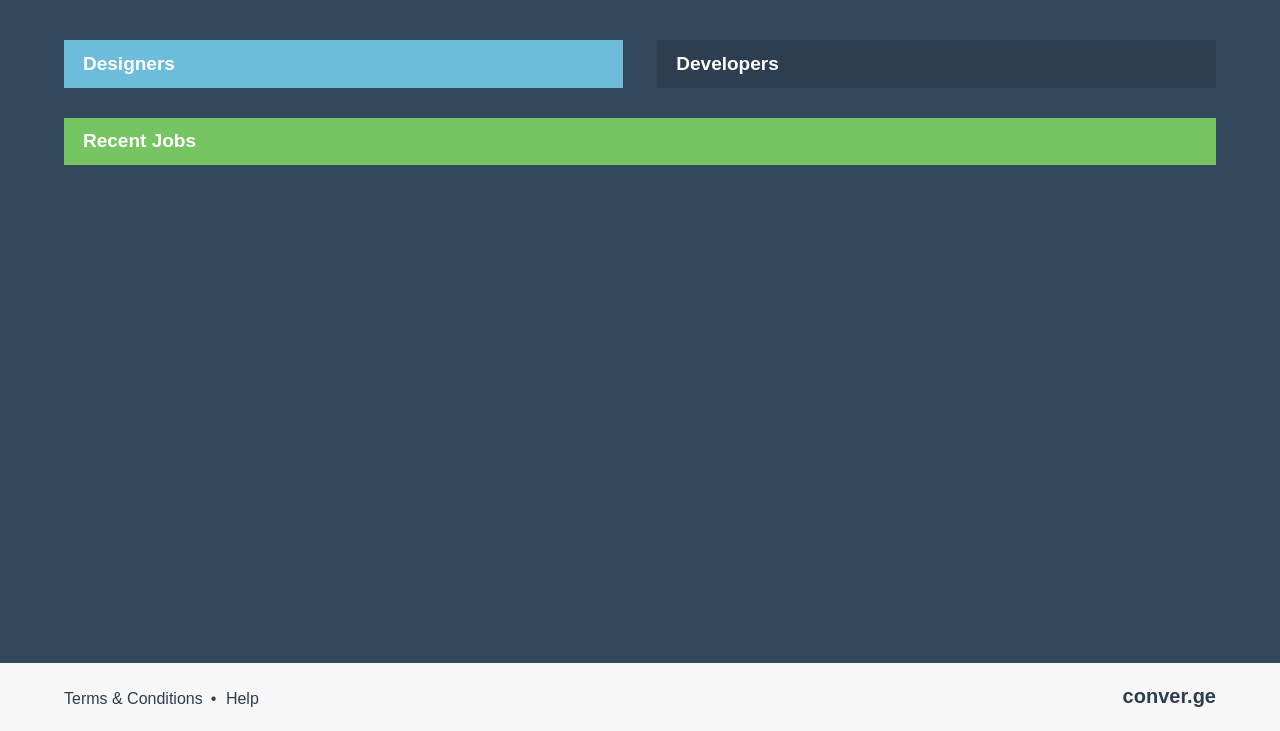
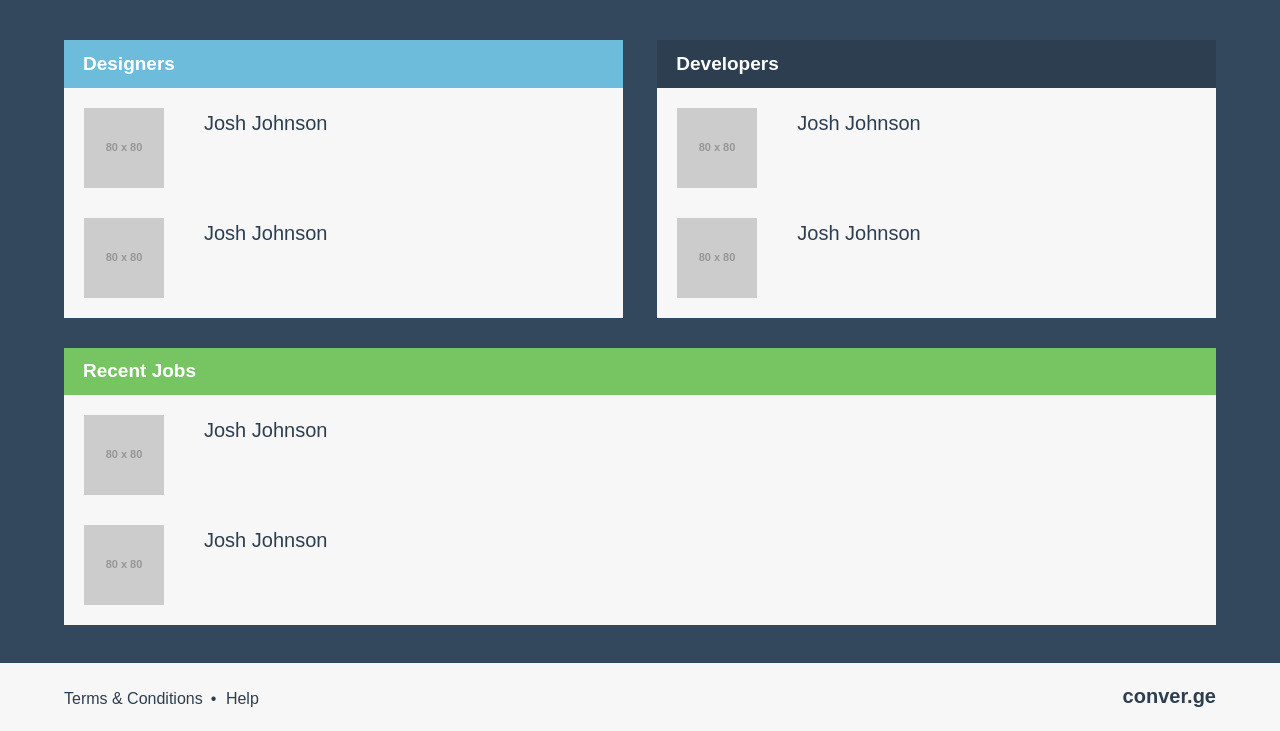
Before and after one commit to jshjohnson/Connectd, a PHP site: page /dashboard.html in a window 1280 px wide. Shown: the part 69-800 px from the top of the page. Run offline with PHP 8.4, Linux system fonts and the light colour scheme; grey boxes labelled with a size stand in for pictures from a placeholder-image service; some libraries are stand-ins or nearby versions.

Commit message:
Adopted .media object for dashboard template

```diff
--- a/assets/css/print.css
+++ b/assets/css/print.css
@@ -1552,17 +1552,26 @@ a:hover {
 /* Media Object - http://goo.gl/Xf6MJ
 ----------------------------------*/
 /* line 4, ../scss/core/_modules.scss */
+.media-wrapper {
+  margin: 1em;
+}
+
+/* line 8, ../scss/core/_modules.scss */
 .media {
   margin-bottom: 1.5em;
 }
-
-/* line 9, ../scss/core/_modules.scss */
+/* line 11, ../scss/core/_modules.scss */
+.media:last-child {
+  margin-bottom: 0;
+}
+
+/* line 17, ../scss/core/_modules.scss */
 .media__img img,
 img.media__img {
   margin-bottom: 1.5em;
 }
 @media screen and (min-width: 48em) {
-  /* line 9, ../scss/core/_modules.scss */
+  /* line 17, ../scss/core/_modules.scss */
   .media__img img,
   img.media__img {
     margin-bottom: 0;
@@ -1839,33 +1848,33 @@ img.media__img {
 
 /* Sidebar
 ----------------------------------*/
-/* line 218, ../scss/core/_modules.scss */
+/* line 226, ../scss/core/_modules.scss */
 .user-sidebar__avatar {
   width: 100%;
 }
 
-/* line 222, ../scss/core/_modules.scss */
-.portfolio, .user-sidebar {
+/* line 230, ../scss/core/_modules.scss */
+.portfolio, .user-sidebar, .dashboard-panel {
   background-color: #f7f7f7;
   -webkit-box-sizing: border-box;
   -moz-box-sizing: border-box;
   box-sizing: border-box;
 }
 
-/* line 227, ../scss/core/_modules.scss */
+/* line 235, ../scss/core/_modules.scss */
 .user-sidebar__title {
   font-size: 1.35em;
   margin: 0.75em 0 0.2em;
   font-weight: 600;
 }
 @media screen and (max-width: 48em) {
-  /* line 227, ../scss/core/_modules.scss */
+  /* line 235, ../scss/core/_modules.scss */
   .user-sidebar__title {
     margin-top: 0.5em;
   }
 }
 
-/* line 236, ../scss/core/_modules.scss */
+/* line 244, ../scss/core/_modules.scss */
 .user-sidebar__job, .user-sidebar__geo {
   font-size: .9em;
   margin-top: 0;
@@ -2036,39 +2047,46 @@ img.media__img {
   -moz-box-sizing: border-box;
   box-sizing: border-box;
 }
-/* line 378, ../scss/core/_modules.scss */
+/* line 389, ../scss/core/_modules.scss */
 .skills__bar .skill__name[data-skill="5"] {
   width: 100%;
 }
-/* line 381, ../scss/core/_modules.scss */
+/* line 392, ../scss/core/_modules.scss */
 .skills__bar .skill__name[data-skill="4"] {
   width: 75%;
 }
-/* line 384, ../scss/core/_modules.scss */
+/* line 395, ../scss/core/_modules.scss */
 .skills__bar .skill__name[data-skill="3"] {
   width: 50%;
 }
-/* line 387, ../scss/core/_modules.scss */
+/* line 398, ../scss/core/_modules.scss */
 .skills__bar .skill__name[data-skill="2"] {
   width: 25%;
 }
-/* line 390, ../scss/core/_modules.scss */
+/* line 401, ../scss/core/_modules.scss */
 .skills__bar .skill__name[data-skill="1"] {
   width: 0%;
 }
 
 /* Call to action
 ----------------------------------*/
-/* line 400, ../scss/core/_modules.scss */
+/* line 411, ../scss/core/_modules.scss */
 .call-to-action {
   text-align: center;
   margin: .5em 0 2em;
   flex: 1;
 }
-/* line 404, ../scss/core/_modules.scss */
+/* line 415, ../scss/core/_modules.scss */
 .call-to-action .call-to-action__title {
   color: white;
   font-weight: 600;
+}
+
+/* Dashboard panel
+----------------------------------*/
+/* line 424, ../scss/core/_modules.scss */
+.dashboard-panel {
+  margin-bottom: 1.5em;
 }
 
 @-moz-keyframes dropDown {
--- a/assets/css/screen.css
+++ b/assets/css/screen.css
@@ -1552,17 +1552,26 @@ a:hover {
 /* Media Object - http://goo.gl/Xf6MJ
 ----------------------------------*/
 /* line 4, ../scss/core/_modules.scss */
+.media-wrapper {
+  margin: 1em;
+}
+
+/* line 8, ../scss/core/_modules.scss */
 .media {
   margin-bottom: 1.5em;
 }
-
-/* line 9, ../scss/core/_modules.scss */
+/* line 11, ../scss/core/_modules.scss */
+.media:last-child {
+  margin-bottom: 0;
+}
+
+/* line 17, ../scss/core/_modules.scss */
 .media__img img,
 img.media__img {
   margin-bottom: 1.5em;
 }
 @media screen and (min-width: 48em) {
-  /* line 9, ../scss/core/_modules.scss */
+  /* line 17, ../scss/core/_modules.scss */
   .media__img img,
   img.media__img {
     margin-bottom: 0;
@@ -1839,33 +1848,33 @@ img.media__img {
 
 /* Sidebar
 ----------------------------------*/
-/* line 218, ../scss/core/_modules.scss */
+/* line 226, ../scss/core/_modules.scss */
 .user-sidebar__avatar {
   width: 100%;
 }
 
-/* line 222, ../scss/core/_modules.scss */
-.portfolio, .user-sidebar {
+/* line 230, ../scss/core/_modules.scss */
+.portfolio, .user-sidebar, .dashboard-panel {
   background-color: #f7f7f7;
   -webkit-box-sizing: border-box;
   -moz-box-sizing: border-box;
   box-sizing: border-box;
 }
 
-/* line 227, ../scss/core/_modules.scss */
+/* line 235, ../scss/core/_modules.scss */
 .user-sidebar__title {
   font-size: 1.35em;
   margin: 0.75em 0 0.2em;
   font-weight: 600;
 }
 @media screen and (max-width: 48em) {
-  /* line 227, ../scss/core/_modules.scss */
+  /* line 235, ../scss/core/_modules.scss */
   .user-sidebar__title {
     margin-top: 0.5em;
   }
 }
 
-/* line 236, ../scss/core/_modules.scss */
+/* line 244, ../scss/core/_modules.scss */
 .user-sidebar__job, .user-sidebar__geo {
   font-size: .9em;
   margin-top: 0;
@@ -2036,39 +2047,46 @@ img.media__img {
   -moz-box-sizing: border-box;
   box-sizing: border-box;
 }
-/* line 378, ../scss/core/_modules.scss */
+/* line 389, ../scss/core/_modules.scss */
 .skills__bar .skill__name[data-skill="5"] {
   width: 100%;
 }
-/* line 381, ../scss/core/_modules.scss */
+/* line 392, ../scss/core/_modules.scss */
 .skills__bar .skill__name[data-skill="4"] {
   width: 75%;
 }
-/* line 384, ../scss/core/_modules.scss */
+/* line 395, ../scss/core/_modules.scss */
 .skills__bar .skill__name[data-skill="3"] {
   width: 50%;
 }
-/* line 387, ../scss/core/_modules.scss */
+/* line 398, ../scss/core/_modules.scss */
 .skills__bar .skill__name[data-skill="2"] {
   width: 25%;
 }
-/* line 390, ../scss/core/_modules.scss */
+/* line 401, ../scss/core/_modules.scss */
 .skills__bar .skill__name[data-skill="1"] {
   width: 0%;
 }
 
 /* Call to action
 ----------------------------------*/
-/* line 400, ../scss/core/_modules.scss */
+/* line 411, ../scss/core/_modules.scss */
 .call-to-action {
   text-align: center;
   margin: .5em 0 2em;
   flex: 1;
 }
-/* line 404, ../scss/core/_modules.scss */
+/* line 415, ../scss/core/_modules.scss */
 .call-to-action .call-to-action__title {
   color: white;
   font-weight: 600;
+}
+
+/* Dashboard panel
+----------------------------------*/
+/* line 424, ../scss/core/_modules.scss */
+.dashboard-panel {
+  margin-bottom: 1.5em;
 }
 
 @-moz-keyframes dropDown {
--- a/assets/scss/core/_homepage.scss
+++ b/assets/scss/core/_homepage.scss
@@ -19,11 +19,17 @@
 	text-align: center;
 	a {
 		display: block;
-		@include transform(translateY(-.65em));
+		@include transform(translateY(-.7em));
 		@include transition(all .2s ease-in-out);
+		@include respond-max($bp3) {
+			@include transform(translateY(0em));;
+		}
 		span {
 			opacity: 0;
 			@include transition(opacity .2s ease-in-out);
+			@include respond-max($bp3) {
+				opacity: 1;
+			}
 		}
 		&:hover {
 			@include transform(translateY(0));
--- a/assets/scss/core/_modules.scss
+++ b/assets/scss/core/_modules.scss
@@ -1,9 +1,17 @@
 /* Media Object - http://goo.gl/Xf6MJ
 ----------------------------------*/
 
+.media-wrapper {
+	margin: 1em;
+}
+
 .media {
 	margin-bottom: $baseline;
-	@extend .cf; }
+	@extend .cf;
+	&:last-child {
+		margin-bottom: 0;
+	}
+}
 
 .media__img img,
 img.media__img {
@@ -219,7 +227,7 @@ img.media__img {
 	width: 100%;
 }
 
-.portfolio, .user-sidebar {
+.portfolio, .user-sidebar, .dashboard-panel {
 	background-color: $color-background-light;
 	@include box-sizing(border-box);
 }
@@ -250,6 +258,9 @@ img.media__img {
 		padding: 1em 1.5em 1.5em;
 	}
 }
+
+/* Portfolio
+----------------------------------*/
 
 .portfolio__headings-bg {
 	background-color: #f0eded;
@@ -338,7 +349,7 @@ img.media__img {
 	background-color: #33485d;
 	width: auto;
 	display: inline-block;
-	padding: .5em 1.1em .4em;
+	padding: .5em 1.1em;
 	line-height: 1.55;
 	color: white;
 	margin-bottom: 1em;
@@ -352,7 +363,7 @@ img.media__img {
 		background-size: cover;
 		width: 1.2em;
 		position: absolute;
-		height: 2.4em;
+		height: 2.5em;
 		right: -1.2em;
 		background-repeat: no-repeat;
 		bottom: 0;
@@ -406,3 +417,10 @@ img.media__img {
 		font-weight: 600;
 	}
 }
+
+/* Dashboard panel
+----------------------------------*/
+
+.dashboard-panel {
+	margin-bottom: $baseline;
+}
--- a/dashboard.html
+++ b/dashboard.html
@@ -34,20 +34,73 @@
 	</header>
 	<section class="container footer--push">
 		<div class="grid--no-marg cf">
-			<article class="portfolio grid__cell module-1-2 module--no-pad float-left">
+			<article class="dashboard-panel grid__cell module-1-2 module--no-pad float-left">
 				<header class="header--panel header--designer">
 					<h3>Designers</h3>
 				</header>
+				<div class="media-wrapper">
+					<div class="media">
+						<a href="">
+							<img src="http://placehold.it/80/80" alt="" class="media__img">
+						</a>
+						<p class="media__body">
+							Josh Johnson
+						</p>
+					</div>
+					<div class="media">
+						<a href="">
+							<img src="http://placehold.it/80/80" alt="" class="media__img">
+						</a>
+						<p class="media__body">
+							Josh Johnson
+						</p>
+					</div>
+				</div>
 			</article>
-			<article class="portfolio grid__cell module-1-2 module--no-pad float-right">
+			<article class="dashboard-panel grid__cell module-1-2 module--no-pad float-right">
 				<header class="header--panel header--developer">
 					<h3>Developers</h3>
 				</header>
+				<div class="media-wrapper">
+					<div class="media">
+						<a href="">
+							<img src="http://placehold.it/80/80" alt="" class="media__img">
+						</a>
+						<p class="media__body">
+							Josh Johnson
+						</p>
+					</div>
+					<div class="media">
+						<a href="">
+							<img src="http://placehold.it/80/80" alt="" class="media__img">
+						</a>
+						<p class="media__body">
+							Josh Johnson
+						</p>
+					</div>
+				</div>
 			</article>
-			<article class="portfolio grid__cell module-1-1 module--no-pad float-right push-top">
+			<article class="dashboard-panel grid__cell module-1-1 module--no-pad">
 				<header class="header--panel header--employer">
 					<h3>Recent Jobs</h3>
 				</header>
+				<div class="media-wrapper">
+					<div class="media">
+						<a href="">
+							<img src="http://placehold.it/80/80" alt="" class="media__img">
+						</a>
+						<p class="media__body">
+							Josh Johnson
+						</p>
+					</div>
+					<div class="media">
+						<a href="">
+							<img src="http://placehold.it/80/80" alt="" class="media__img">
+						</a>
+						<p class="media__body">
+							Josh Johnson
+					</div>
+				</div>
 			</article>
 		</div>
 	</section>
```
Also changed, not shown: other parts of assets/css/print.css (+90 -72 lines), other parts of assets/css/screen.css (+90 -72 lines), assets/css/ie.css (+97 -79 lines).
